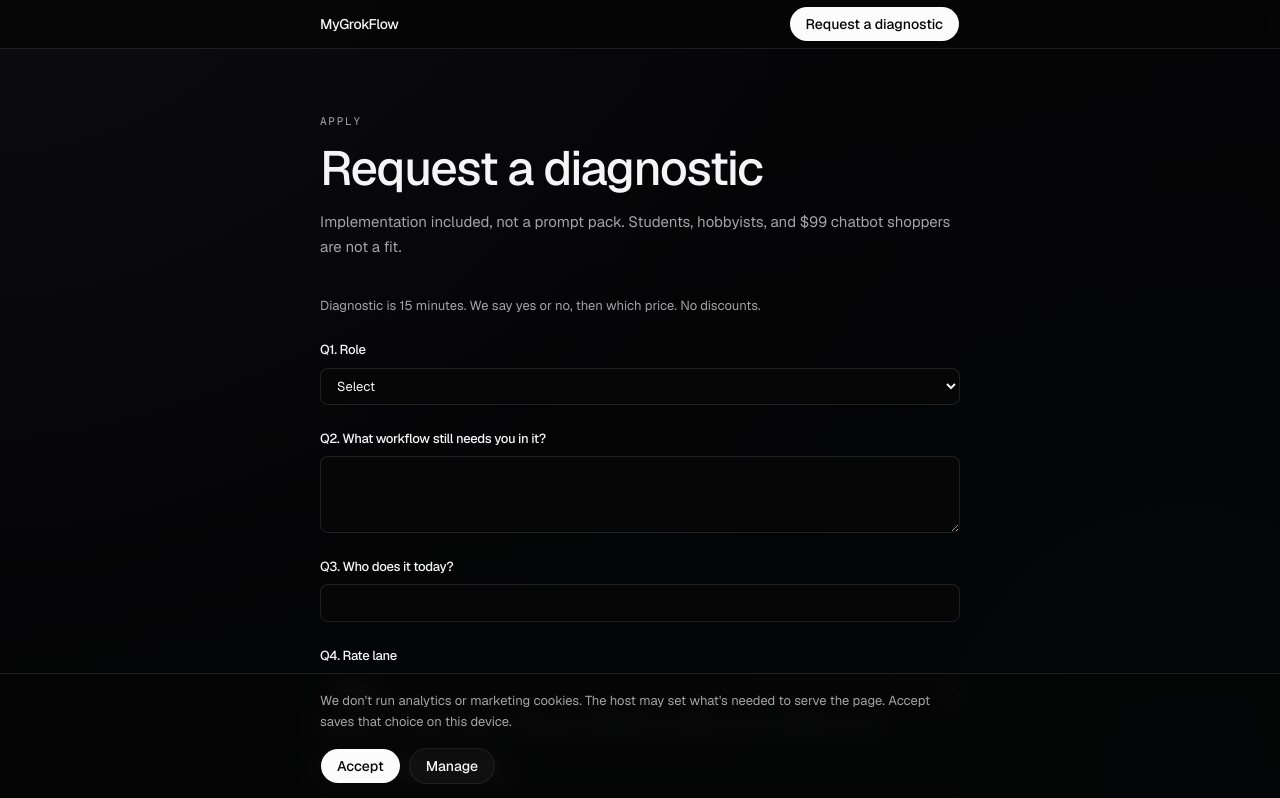
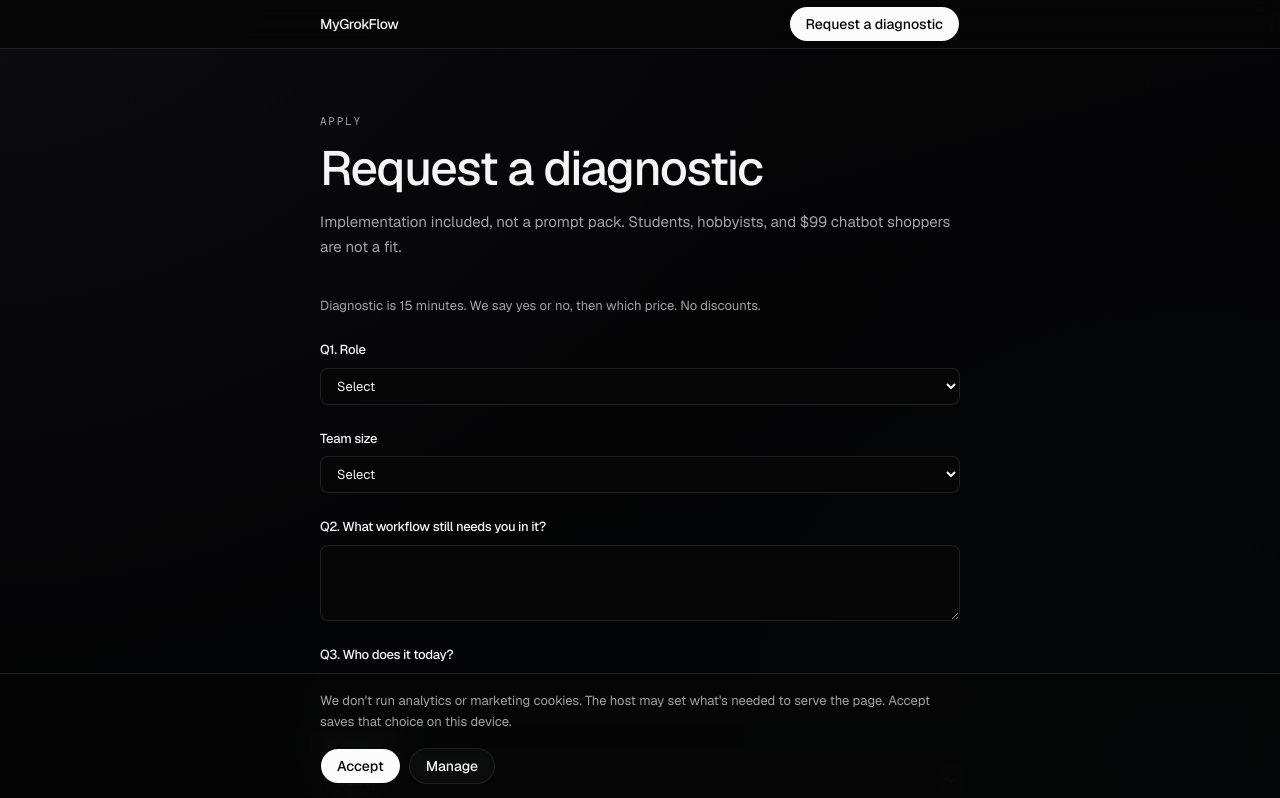
Before and after one commit to Josefusan/mygrokflow, a Next.js app: page /apply in a window 1280 px wide. Shown: the top 798 px of the page. Built offline with nearby package versions, Linux system fonts and the light colour scheme.

Commit message:
feat: CMO-lock /apply form roles and team size

```diff
--- a/components/apply-form.tsx
+++ b/components/apply-form.tsx
@@ -6,6 +6,7 @@ import {
   APPLY_CHANNELS,
   APPLY_RATES,
   APPLY_ROLES,
+  APPLY_TEAM_SIZES,
   applyMailto,
   isDisqualifiedRole,
   type ApplyPayload,
@@ -18,6 +19,7 @@ const helpClass = "mt-1 text-[13px] leading-relaxed text-muted-foreground";
 
 export function ApplyForm() {
   const [role, setRole] = useState("");
+  const [teamSize, setTeamSize] = useState("");
   const [workflow, setWorkflow] = useState("");
   const [who, setWho] = useState("");
   const [rate, setRate] = useState("");
@@ -33,6 +35,7 @@ export function ApplyForm() {
   function payload(): ApplyPayload {
     return {
       role: role as ApplyPayload["role"],
+      teamSize: teamSize as ApplyPayload["teamSize"],
       workflow: workflow.trim(),
       who: who.trim(),
       rate: disqualified ? "" : (rate as ApplyPayload["rate"]),
@@ -103,6 +106,23 @@ export function ApplyForm() {
             diagnostic. Otherwise this isn&apos;t for you.
           </p>
         ) : null}
+      </fieldset>
+
+      <fieldset>
+        <legend className={labelClass}>Team size</legend>
+        <select
+          required
+          value={teamSize}
+          onChange={(event) => setTeamSize(event.target.value)}
+          className={fieldClass}
+        >
+          <option value="">Select</option>
+          {APPLY_TEAM_SIZES.map((item) => (
+            <option key={item} value={item}>
+              {item}
+            </option>
+          ))}
+        </select>
       </fieldset>
 
       <label className="grid gap-0">
@@ -181,7 +201,7 @@ export function ApplyForm() {
         <select
           required
           value={channel}
-          onChange={(event) => setChannel(event.target.value)}
+ marChange={(event) => setChannel(event.target.value)}
           className={fieldClass}
         >
           <option value="">Select</option>
```
